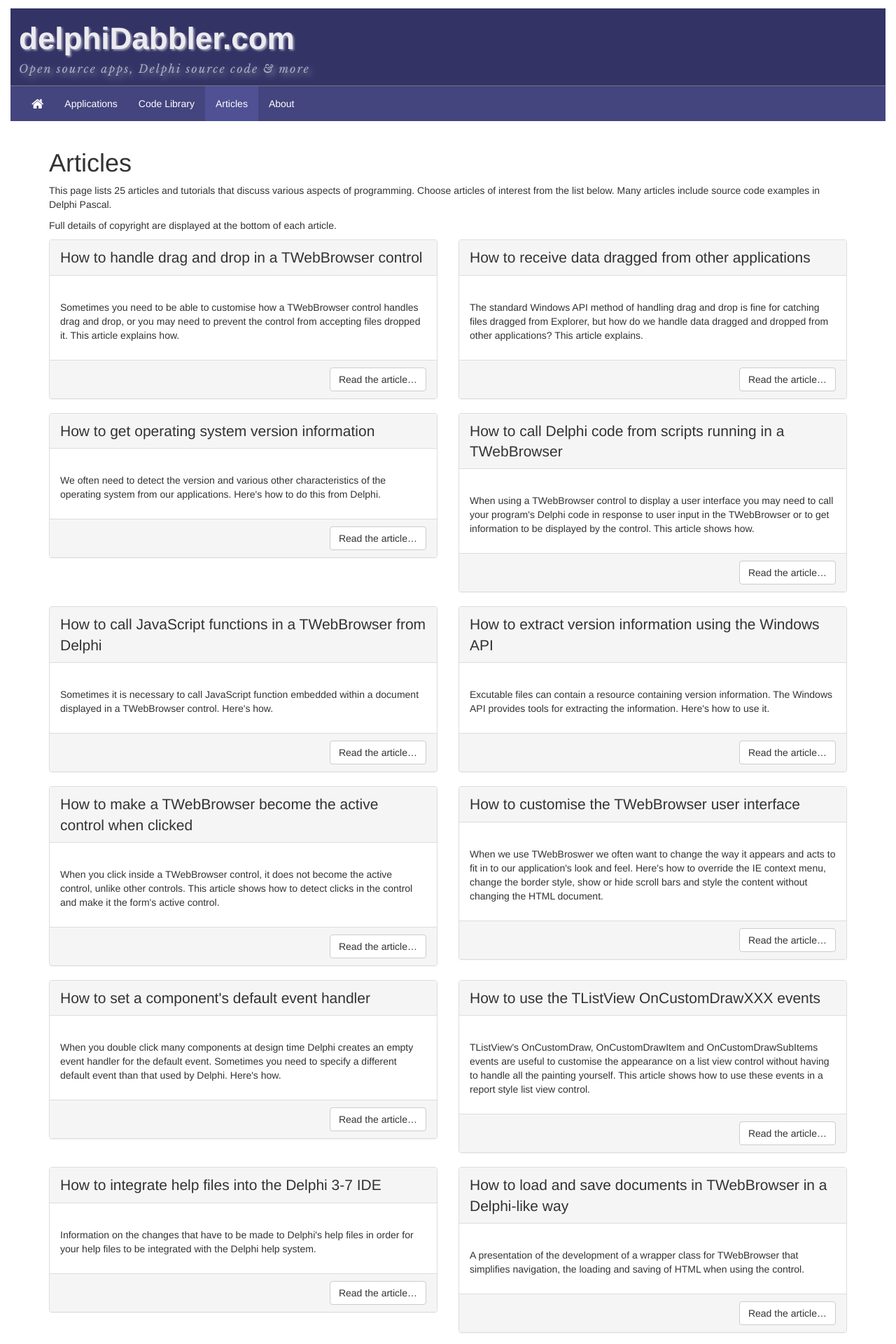
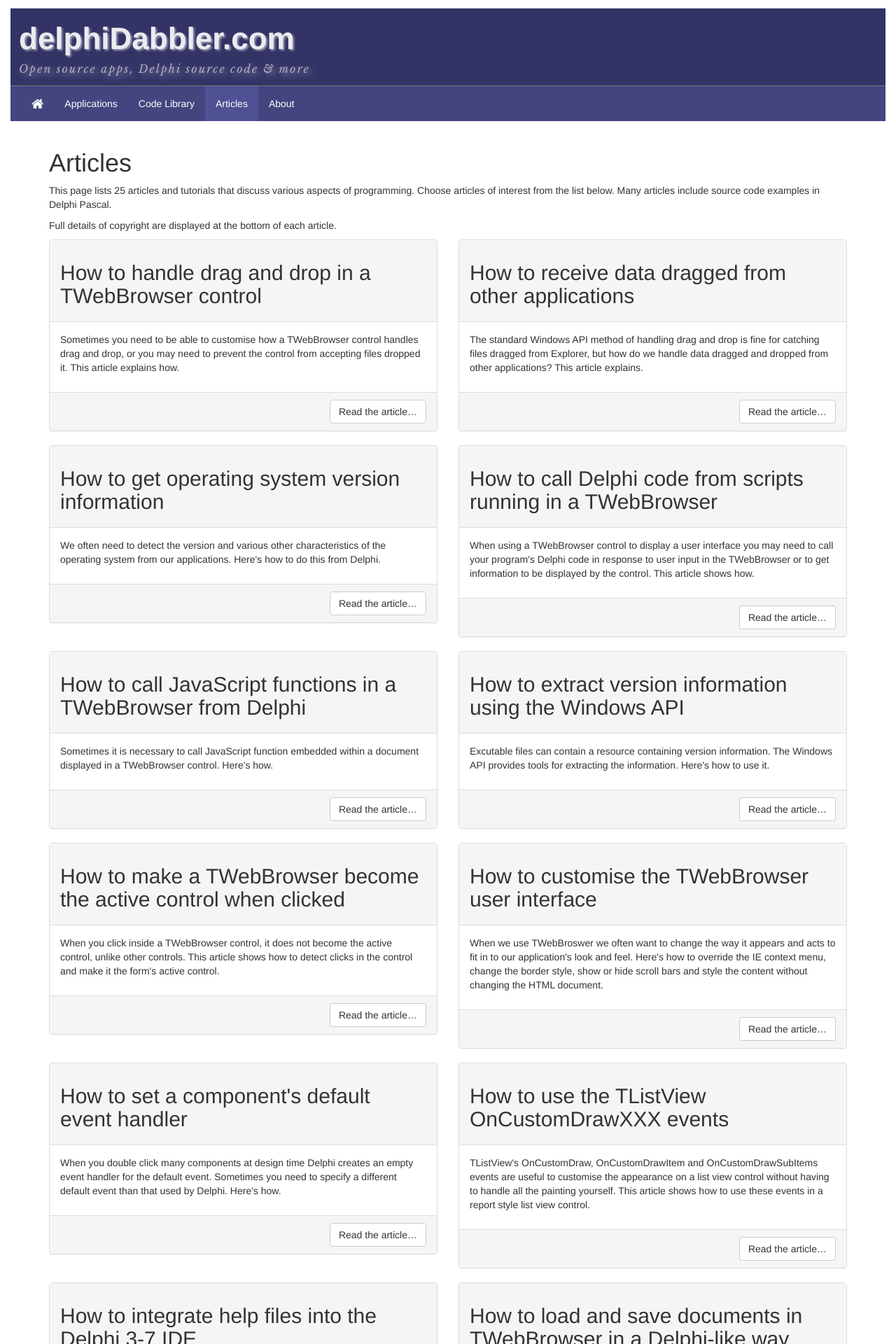
Before and after one commit to delphidabbler/delphidabbler.github.io, a Jekyll site: the page built from articles.html, in a window 1280 px wide. Shown: the top 1920 px of the page at 70% size. Built offline with Jekyll 4.4.1, drawn with Linux system fonts in a browser that asks for light colours; nearby versions of some CDN libraries.

Commit message:
Wrap article titles in <h2> tags
Was original using .lead class on <header> to get smaller text than <h2> tag - will now use CSS to adjust font size.

```diff
--- a/articles.html
+++ b/articles.html
@@ -15,8 +15,8 @@ title: Articles
   <article role="section" aria-labelledby="art-{{ article.id | escape }}-head">
     <div class="col-md-6">
       <div class="panel panel-default">
-        <header class="panel-heading lead" id="art-{{ article.id | escape }}-head">
-          {{ article.title | escape }}
+        <header class="panel-heading" id="art-{{ article.id | escape }}-head">
+          <h2>{{ article.title | escape }}</h2>
         </header>
         <div class="panel-body">
           <p>{{ article.summary | escape }}</p>
```
